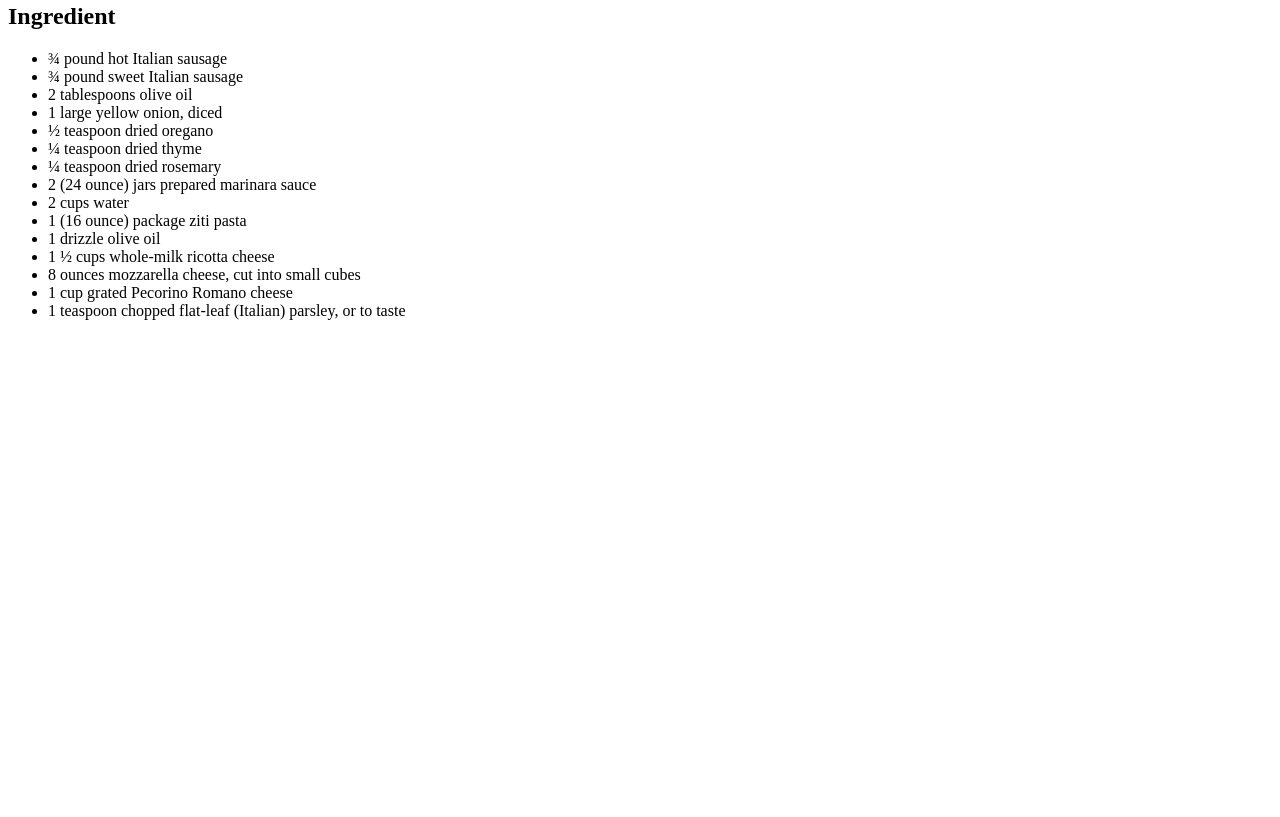
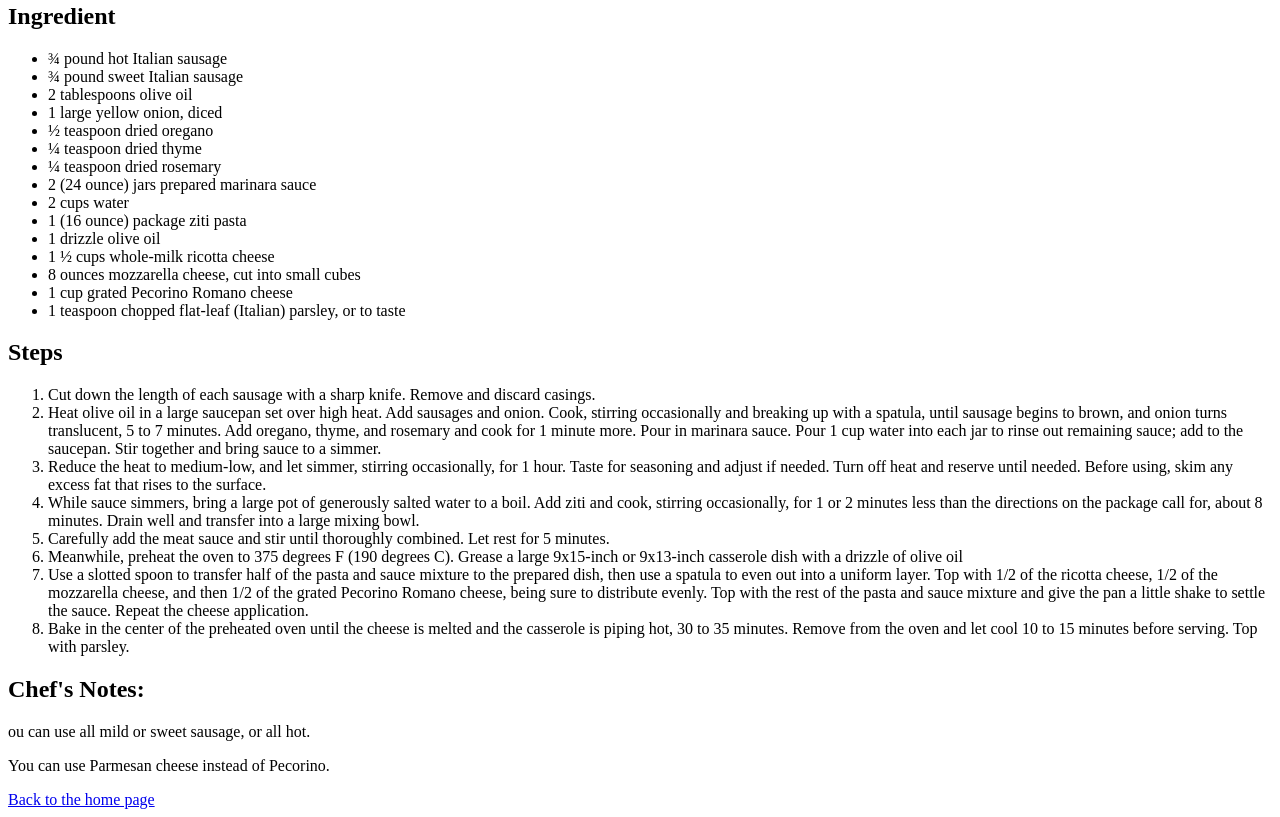
Before and after one commit to Abdullah-Ed/odin-recipes, a plain HTML site: page recipes/lasagna.html in a window 1280 px wide. Shown: the part 520-1337 px from the top of the page. Before the commit the page ends 856 px from the top, so only its background shows below. Drawn offline with Linux system fonts and the light colour scheme.

Commit message:
add ul of the steps & other unnecessary info

```diff
--- a/recipes/lasagna.html
+++ b/recipes/lasagna.html
@@ -9,7 +9,9 @@
   <h2> Baked Ziti</h2>
   <p>Chef John's baked ziti recipe is easy enough to manage on a school night, but this meal feels special enough for a Sunday dinner. </p>
   <p>The mixture of sweet and spicy sausage gives this baked pasta an extra boost of flavor</p>
+
   <h2>Ingredient</h2>
+
   <ul>
     <li>¾ pound hot Italian sausage</li>
     <li>¾ pound sweet Italian sausage</li>
@@ -28,5 +30,22 @@
     <li>1 teaspoon chopped flat-leaf (Italian) parsley, or to taste</li>
   </ul>
 
+  <h2>Steps</h2>
+  <ol>
+    <li>Cut down the length of each sausage with a sharp knife. Remove and discard casings.</li>
+    <li>Heat olive oil in a large saucepan set over high heat. Add sausages and onion. Cook, stirring occasionally and breaking up with a spatula, until sausage begins to brown, and onion turns translucent, 5 to 7 minutes. Add oregano, thyme, and rosemary and cook for 1 minute more. Pour in marinara sauce. Pour 1 cup water into each jar to rinse out remaining sauce; add to the saucepan. Stir together and bring sauce to a simmer.</li>
+    <li>Reduce the heat to medium-low, and let simmer, stirring occasionally, for 1 hour. Taste for seasoning and adjust if needed. Turn off heat and reserve until needed. Before using, skim any excess fat that rises to the surface.</li>
+    <li>While sauce simmers, bring a large pot of generously salted water to a boil. Add ziti and cook, stirring occasionally, for 1 or 2 minutes less than the directions on the package call for, about 8 minutes. Drain well and transfer into a large mixing bowl.</li>
+    <li>Carefully add the meat sauce and stir until thoroughly combined. Let rest for 5 minutes.</li>
+    <li>Meanwhile, preheat the oven to 375 degrees F (190 degrees C). Grease a large 9x15-inch or 9x13-inch casserole dish with a drizzle of olive oil</li>
+    <li>Use a slotted spoon to transfer half of the pasta and sauce mixture to the prepared dish, then use a spatula to even out into a uniform layer. Top with 1/2 of the ricotta cheese, 1/2 of the mozzarella cheese, and then 1/2 of the grated Pecorino Romano cheese, being sure to distribute evenly. Top with the rest of the pasta and sauce mixture and give the pan a little shake to settle the sauce. Repeat the cheese application.</li>
+    <li>Bake in the center of the preheated oven until the cheese is melted and the casserole is piping hot, 30 to 35 minutes. Remove from the oven and let cool 10 to 15 minutes before serving. Top with parsley.</li>
+  </ol>
+
+  <h2>Chef's Notes:</h2>
+    <p>ou can use all mild or sweet sausage, or all hot.</p>
+    <p>You can use Parmesan cheese instead of Pecorino.</p>
+
+    <a href="../index.html">Back to the home page</a>
 </body>
 </html>
```
